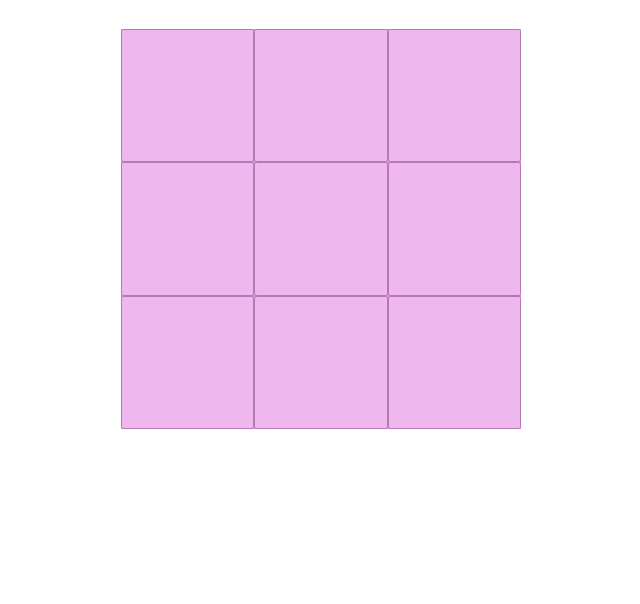
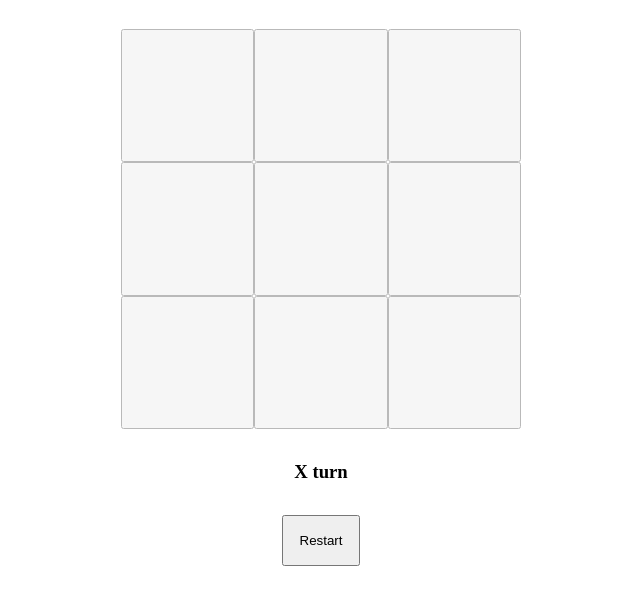
Before and after one commit to minhhoccode111/tic-tac-toe-top, a plain HTML site: page index.html in a window 1280 px wide. Shown: the part 40-644 px from the top of the page, without its empty margins (319-959 px from the left). Drawn offline with Linux system fonts and the light colour scheme.

Commit message:
init project

```diff
--- a/index.html
+++ b/index.html
@@ -10,13 +10,19 @@
   <body>
     <div id="wrapper">
       <h1 class="title">Tic Tac Toe Game</h1>
-      <div id="gameBoard">
-        <button class="item"></button><button class="item"></button
-        ><button class="item"></button><button class="item"></button
-        ><button class="item"></button><button class="item"></button
-        ><button class="item"></button><button class="item"></button
-        ><button class="item"></button>
+      <div id="gameBoard" data-gameBoard>
+        <button class="item" data-0><p></p></button>
+        <button class="item" data-1><p></p></button>
+        <button class="item" data-2><p></p></button>
+        <button class="item" data-3><p></p></button>
+        <button class="item" data-4><p></p></button>
+        <button class="item" data-5><p></p></button>
+        <button class="item" data-6><p></p></button>
+        <button class="item" data-7><p></p></button>
+        <button class="item" data-8><p></p></button>
       </div>
+      <h3 id="showTurn"><span data-showTurn>X</span> turn</h3>
+      <button id="restart" date-restart>Restart</button>
     </div>
     <script src="./script.js" defer></script>
   </body>
--- a/script.js
+++ b/script.js
@@ -0,0 +1,7 @@
+// console.log("Hello world");
+
+(function () {
+  const gameBoard = (() => {})();
+  const gameController = (() => {})();
+  const screenController = (() => {})();
+})();
--- a/style.css
+++ b/style.css
@@ -21,7 +21,7 @@ body {
   margin-bottom: 2rem;
 }
 #gameBoard {
-  background-color: violet;
+  /* background-color: violet; */
   height: 50vmin;
   width: 50vmin;
   display: grid;
@@ -31,3 +31,10 @@ body {
 .item {
   opacity: 0.5;
 }
+#showTurn {
+  margin-top: 2rem;
+}
+#restart {
+  margin-top: 2rem;
+  padding: 1rem;
+}
```
Also changed, not shown: animation.css (added), 1 other file.
